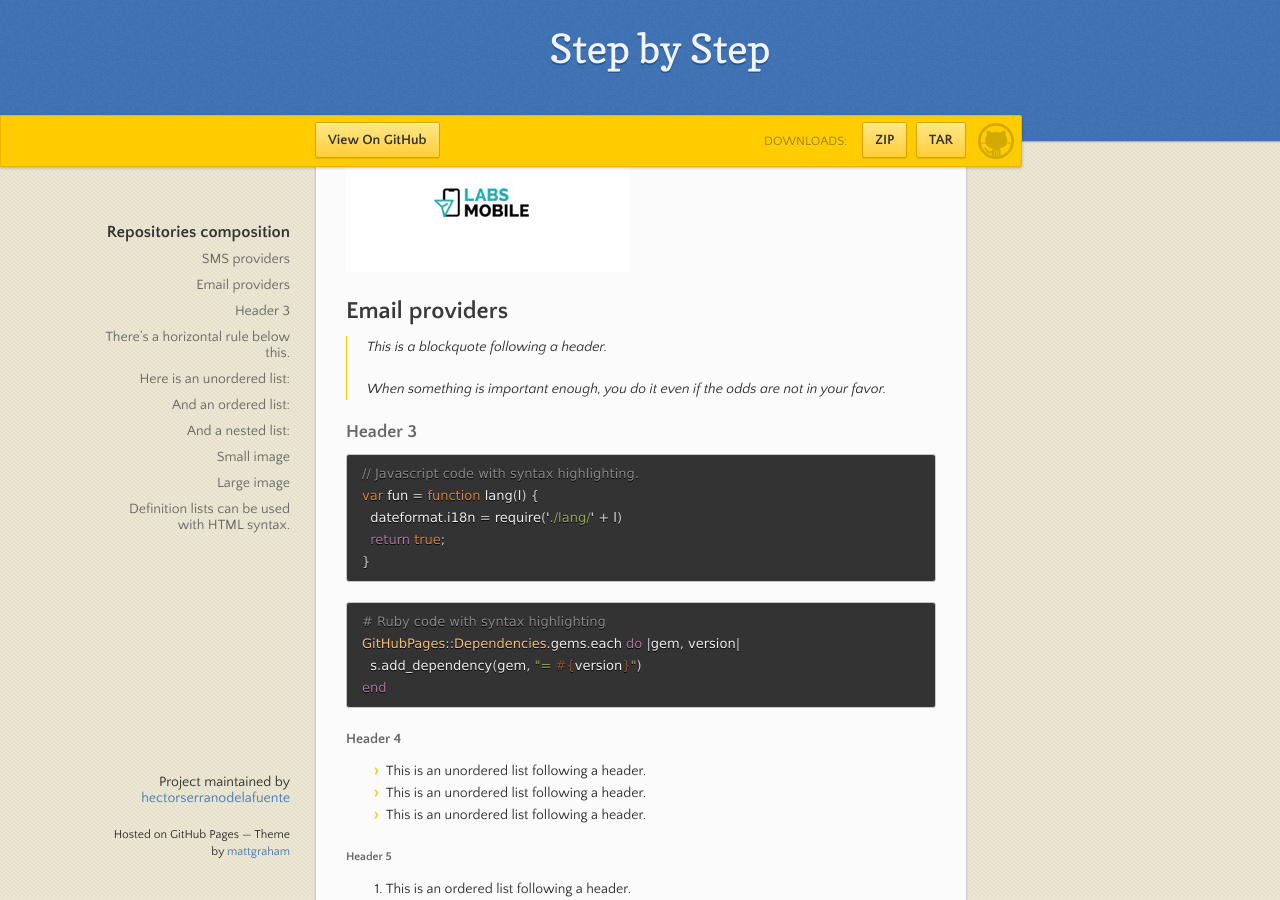
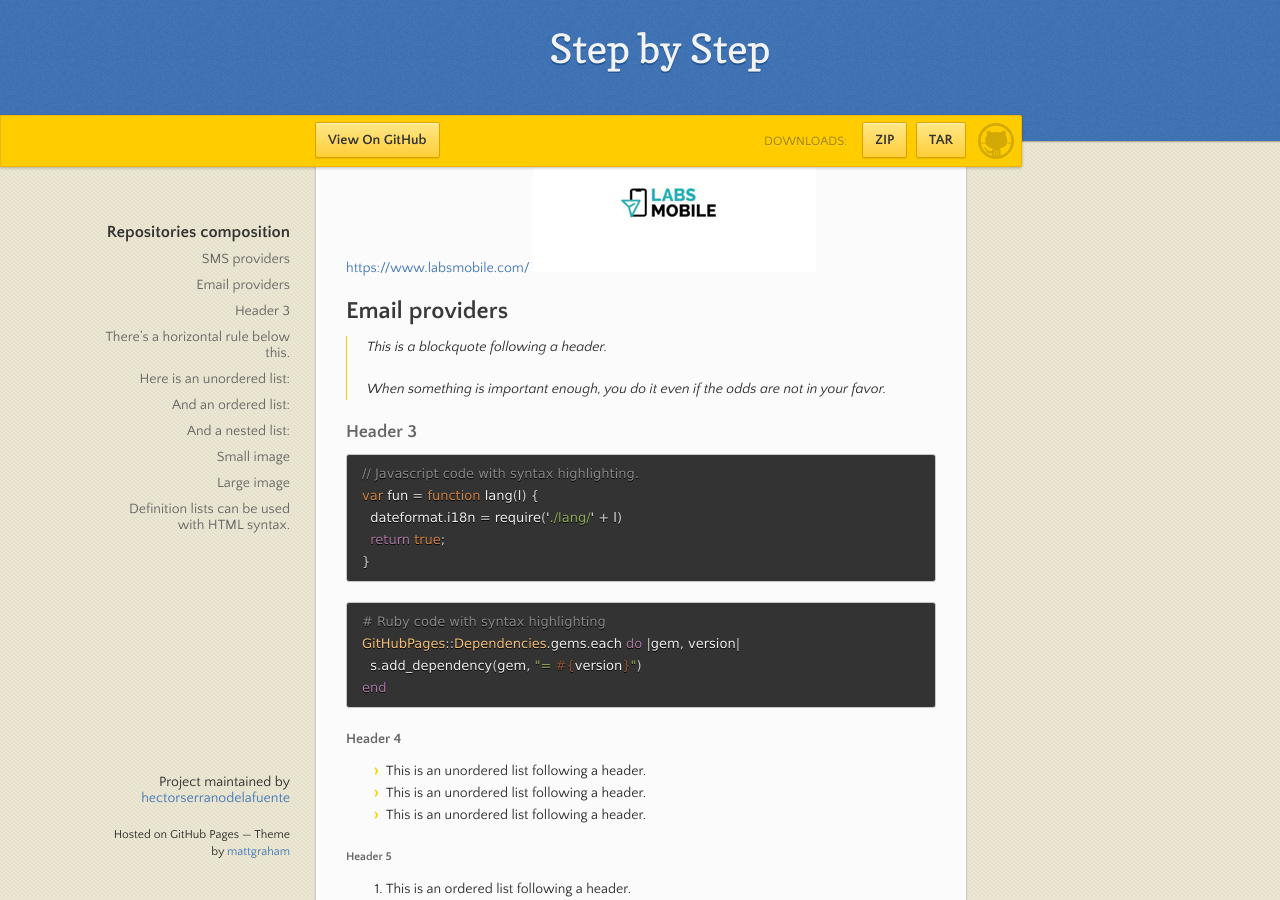
Before and after one commit to hectorserranodelafuente/get-stepByStep, a Jekyll site: the page built from index.md, in a window 1280 px wide and 900 px high, scrolled down 483 px. Built offline with Jekyll 4.4.1, drawn with Linux system fonts in a browser that asks for light colours; the repository's description, which GitHub fills in, is left out; part of the change alters nothing that is shown.

Commit message:
index.md

```diff
--- a/index.md
+++ b/index.md
@@ -20,7 +20,7 @@ A modular 2FA Authentication base digital solution to start your web/app enhance
 
 
 ## SMS providers
-
+[https://www.labsmobile.com/](https://www.labsmobile.com/)
 ![](documentation/img/labsMobile.jpg)
 
 ## Email providers
```
